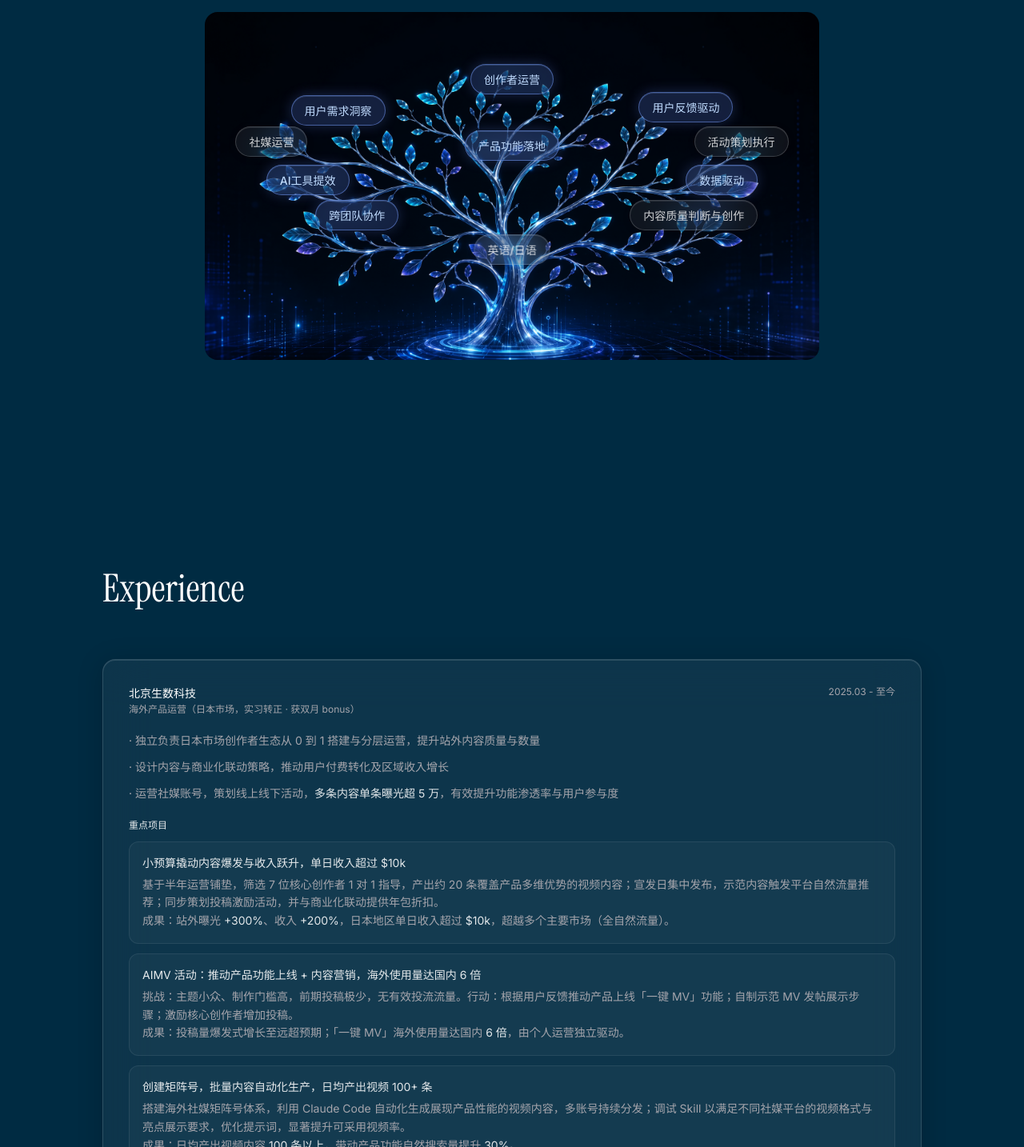
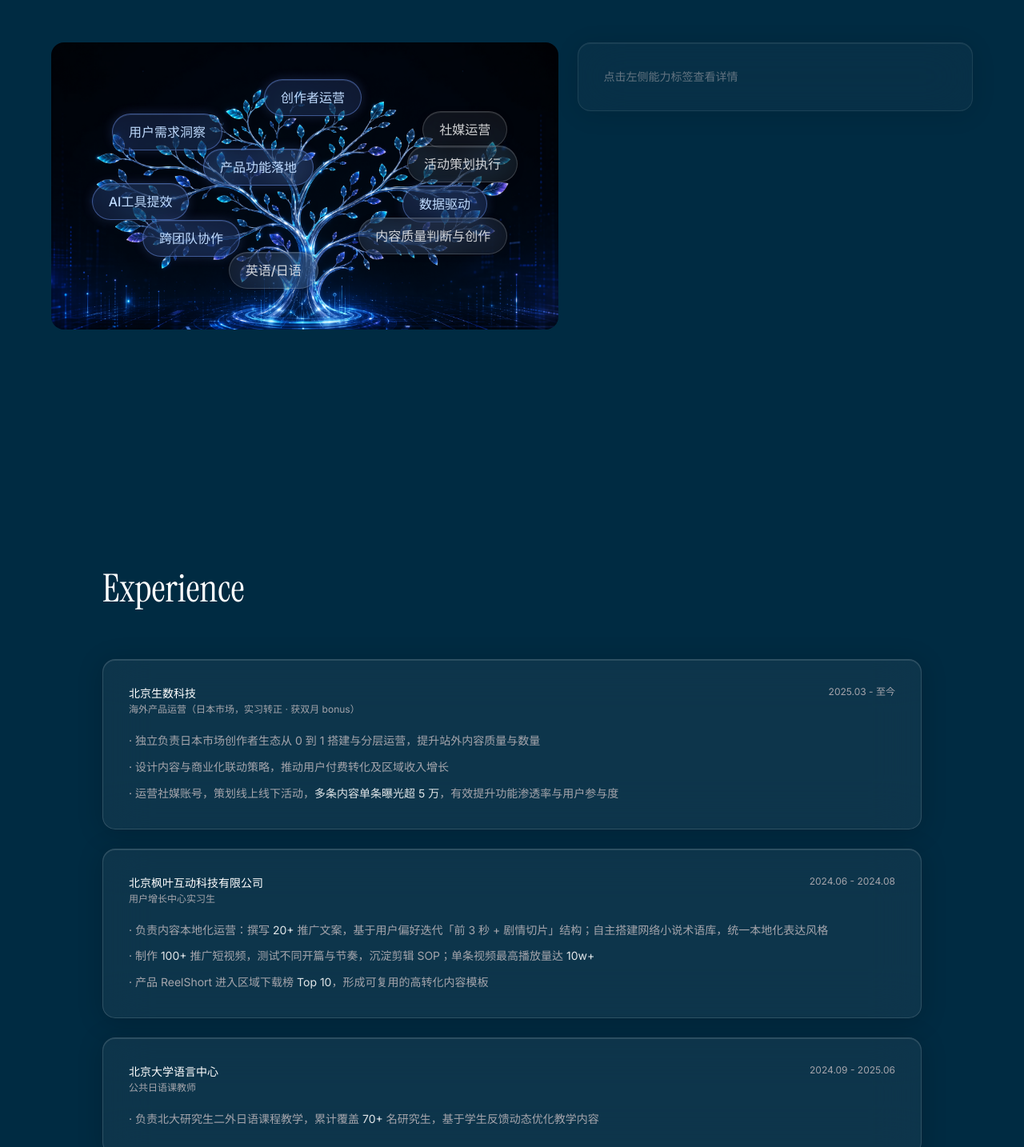
Before and after one commit to morinooto013/lsypersonal-space, a React (Vite) app: page / in a window 1280 px wide. Shown: the part 2056-3490 px from the top of the page at 80% size. Built offline with nearby package versions, Linux system fonts and the light colour scheme.

Commit message:
feat: skill tree interactive - click shows detail panel or navigates to work, remove project cards from experience

```diff
--- a/src/components/Experience.tsx
+++ b/src/components/Experience.tsx
@@ -22,38 +22,6 @@ const jobs: Job[] = [
       '独立负责日本市场创作者生态从 0 到 1 搭建与分层运营，提升站外内容质量与数量',
       '设计内容与商业化联动策略，推动用户付费转化及区域收入增长',
       <>运营社媒账号，策划线上线下活动，{hi('多条内容单条曝光超 5 万')}，有效提升功能渗透率与用户参与度</>,
-    ],
-    projects: [
-      {
-        title: <>小预算撬动内容爆发与收入跃升，{hi('单日收入超过 $10k')}</>,
-        desc: (
-          <>
-            基于半年运营铺垫，筛选 7 位核心创作者 1 对 1 指导，产出约 20 条覆盖产品多维优势的视频内容；宣发日集中发布，示范内容触发平台自然流量推荐；同步策划投稿激励活动，并与商业化联动提供年包折扣。
-            <br />
-            成果：站外曝光 {hi('+300%')}、收入 {hi('+200%')}，日本地区单日收入超过 {hi('$10k')}，超越多个主要市场（全自然流量）。
-          </>
-        ),
-      },
-      {
-        title: <>AIMV 活动：推动产品功能上线 + 内容营销，{hi('海外使用量达国内 6 倍')}</>,
-        desc: (
-          <>
-            挑战：主题小众、制作门槛高，前期投稿极少，无有效投流流量。行动：根据用户反馈推动产品上线「一键 MV」功能；自制示范 MV 发帖展示步骤；激励核心创作者增加投稿。
-            <br />
-            成果：投稿量爆发式增长至远超预期；「一键 MV」海外使用量达国内 {hi('6 倍')}，由个人运营独立驱动。
-          </>
-        ),
-      },
-      {
-        title: <>创建矩阵号，批量内容自动化生产，{hi('日均产出视频 100+ 条')}</>,
-        desc: (
-          <>
-            搭建海外社媒矩阵号体系，利用 Claude Code 自动化生成展现产品性能的视频内容，多账号持续分发；调试 Skill 以满足不同社媒平台的视频格式与亮点展示要求，优化提示词，显著提升可采用视频率。
-            <br />
-            成果：日均产出视频内容 {hi('100 条以上')}，带动产品功能自然搜索量提升 {hi('30%')}。
-          </>
-        ),
-      },
     ],
   },
   {
--- a/src/components/SkillTree.tsx
+++ b/src/components/SkillTree.tsx
@@ -1,8 +1,52 @@
+import { useState } from 'react'
+
+type SkillDetail = {
+  title: string
+  desc: string
+  result: string
+}
+
+const detailGroups: Record<string, SkillDetail> = {
+  '创作者运营': {
+    title: '小预算撬动内容爆发与收入跃升，单日收入超过 $10k',
+    desc: '基于半年运营铺垫，筛选 7 位核心创作者 1 对 1 指导，产出约 20 条覆盖产品多维优势的视频内容；宣发日集中发布，示范内容触发平台自然流量推荐；同步策划投稿激励活动，并与商业化联动提供年包折扣。',
+    result: '站外曝光 +300%、收入 +200%，日本地区单日收入超过 $10k，超越多个主要市场（全自然流量）。',
+  },
+  '数据驱动': {
+    title: '小预算撬动内容爆发与收入跃升，单日收入超过 $10k',
+    desc: '基于半年运营铺垫，筛选 7 位核心创作者 1 对 1 指导，产出约 20 条覆盖产品多维优势的视频内容；宣发日集中发布，示范内容触发平台自然流量推荐；同步策划投稿激励活动，并与商业化联动提供年包折扣。',
+    result: '站外曝光 +300%、收入 +200%，日本地区单日收入超过 $10k，超越多个主要市场（全自然流量）。',
+  },
+  '用户需求洞察': {
+    title: 'AIMV 活动：推动产品功能上线 + 内容营销，海外使用量达国内 6 倍',
+    desc: '挑战：主题小众、制作门槛高，前期投稿极少，无有效投流流量。行动：根据用户反馈推动产品上线「一键 MV」功能；自制示范 MV 发帖展示步骤；激励核心创作者增加投稿。',
+    result: '投稿量爆发式增长至远超预期；「一键 MV」海外使用量达国内 6 倍，由个人运营独立驱动。',
+  },
+  '产品功能落地': {
+    title: 'AIMV 活动：推动产品功能上线 + 内容营销，海外使用量达国内 6 倍',
+    desc: '挑战：主题小众、制作门槛高，前期投稿极少，无有效投流流量。行动：根据用户反馈推动产品上线「一键 MV」功能；自制示范 MV 发帖展示步骤；激励核心创作者增加投稿。',
+    result: '投稿量爆发式增长至远超预期；「一键 MV」海外使用量达国内 6 倍，由个人运营独立驱动。',
+  },
+  '跨团队协作': {
+    title: 'AIMV 活动：推动产品功能上线 + 内容营销，海外使用量达国内 6 倍',
+    desc: '挑战：主题小众、制作门槛高，前期投稿极少，无有效投流流量。行动：根据用户反馈推动产品上线「一键 MV」功能；自制示范 MV 发帖展示步骤；激励核心创作者增加投稿。',
+    result: '投稿量爆发式增长至远超预期；「一键 MV」海外使用量达国内 6 倍，由个人运营独立驱动。',
+  },
+  'AI工具提效': {
+    title: '创建矩阵号，批量内容自动化生产，日均产出视频 100+ 条',
+    desc: '搭建海外社媒矩阵号体系，利用 Claude Code 自动化生成展现产品性能的视频内容，多账号持续分发；调试 Skill 以满足不同社媒平台的视频格式与亮点展示要求，优化提示词，显著提升可采用视频率。',
+    result: '日均产出视频内容 100 条以上，带动产品功能自然搜索量提升 30%。',
+  },
+}
+
+const linkToWork = ['内容质量判断与创作', '社媒运营', '活动策划执行', '英语/日语']
+
 export default function SkillTree() {
+  const [activeDetail, setActiveDetail] = useState<SkillDetail | null>(null)
+
   const skills: { name: string; highlight?: boolean }[] = [
     { name: '创作者运营', highlight: true },
     { name: '用户需求洞察', highlight: true },
-    { name: '用户反馈驱动', highlight: true },
     { name: '社媒运营' },
     { name: '产品功能落地', highlight: true },
     { name: '活动策划执行' },
@@ -13,9 +57,18 @@ export default function SkillTree() {
     { name: '英语/日语' },
   ]
 
+  const handleClick = (name: string) => {
+    if (linkToWork.includes(name)) {
+      document.querySelector('#work')?.scrollIntoView({ behavior: 'smooth' })
+      setActiveDetail(null)
+    } else if (detailGroups[name]) {
+      setActiveDetail(detailGroups[name])
+    }
+  }
+
   return (
     <section id="skill-tree" className="relative z-10 min-h-screen flex items-center py-32 px-6 overflow-hidden">
-      <div className="max-w-5xl mx-auto w-full">
+      <div className="max-w-6xl mx-auto w-full">
 
         <h2
           className="text-4xl sm:text-5xl font-normal mb-12 text-foreground"
@@ -24,8 +77,10 @@ export default function SkillTree() {
           Skill Tree
         </h2>
 
-        {/* Tree with background image */}
-        <div className="relative w-full max-w-3xl mx-auto">
+        <div className="flex flex-col lg:flex-row gap-6 items-start">
+
+          {/* Tree - shifted left */}
+          <div className="relative w-full lg:w-[55%] shrink-0">
             <img
               src="/skill-tree-bg.png"
               alt=""
@@ -33,67 +88,98 @@ export default function SkillTree() {
               draggable={false}
             />
 
-          {/* Skill nodes packed tightly on the tree */}
+            {/* Skill nodes packed tightly across the tree */}
             <div className="absolute inset-0">
               <div className="relative w-full h-full">
 
-              {/* Row 1 - top */}
-              <SkillNode {...skills[0]} className="absolute top-[15%] left-1/2 -translate-x-1/2" />
+                {/* Row 1 */}
+                <SkillNode {...skills[0]} highlight={skills[0].highlight} active={activeDetail?.title === detailGroups[skills[0].name]?.title} onClick={() => handleClick(skills[0].name)} className="absolute top-[13%] left-[42%]" />
 
-              {/* Row 2 - tight */}
-              <SkillNode {...skills[1]} className="absolute top-[24%] left-[14%]" />
-              <SkillNode {...skills[2]} className="absolute top-[23%] right-[14%]" />
+                {/* Row 2 */}
+                <SkillNode {...skills[1]} highlight={skills[1].highlight} active={activeDetail?.title === detailGroups[skills[1].name]?.title} onClick={() => handleClick(skills[1].name)} className="absolute top-[25%] left-[12%]" />
+                <SkillNode {...skills[2]} highlight={skills[2].highlight} active={false} onClick={() => handleClick(skills[2].name)} className="absolute top-[24%] right-[10%]" />
 
-              {/* Row 3 - widest, three across */}
-              <SkillNode {...skills[3]} className="absolute top-[33%] left-[5%]" />
-              <SkillNode {...skills[4]} className="absolute top-[34%] left-1/2 -translate-x-1/2" />
-              <SkillNode {...skills[5]} className="absolute top-[33%] right-[5%]" />
+                {/* Row 3 */}
+                <SkillNode {...skills[3]} highlight={skills[3].highlight} active={activeDetail?.title === detailGroups[skills[3].name]?.title} onClick={() => handleClick(skills[3].name)} className="absolute top-[37%] left-[30%]" />
+                <SkillNode {...skills[4]} highlight={skills[4].highlight} active={false} onClick={() => handleClick(skills[4].name)} className="absolute top-[36%] right-[8%]" />
 
                 {/* Row 4 */}
-              <SkillNode {...skills[6]} className="absolute top-[44%] left-[10%]" />
-              <SkillNode {...skills[7]} className="absolute top-[44%] right-[10%]" />
+                <SkillNode {...skills[5]} highlight={skills[5].highlight} active={activeDetail?.title === detailGroups[skills[5].name]?.title} onClick={() => handleClick(skills[5].name)} className="absolute top-[49%] left-[8%]" />
+                <SkillNode {...skills[6]} highlight={skills[6].highlight} active={activeDetail?.title === detailGroups[skills[6].name]?.title} onClick={() => handleClick(skills[6].name)} className="absolute top-[50%] right-[14%]" />
 
                 {/* Row 5 */}
-              <SkillNode {...skills[8]} className="absolute top-[54%] left-[18%]" />
-              <SkillNode {...skills[9]} className="absolute top-[54%] right-[10%]" />
+                <SkillNode {...skills[7]} highlight={skills[7].highlight} active={activeDetail?.title === detailGroups[skills[7].name]?.title} onClick={() => handleClick(skills[7].name)} className="absolute top-[62%] left-[18%]" />
+                <SkillNode {...skills[8]} highlight={skills[8].highlight} active={false} onClick={() => handleClick(skills[8].name)} className="absolute top-[61%] right-[10%]" />
 
                 {/* Row 6 */}
-              <SkillNode {...skills[10]} className="absolute top-[64%] left-1/2 -translate-x-1/2" />
+                <SkillNode {...skills[9]} highlight={skills[9].highlight} active={false} onClick={() => handleClick(skills[9].name)} className="absolute top-[73%] left-[35%]" />
 
               </div>
             </div>
           </div>
 
+          {/* Detail panel - right side */}
+          <div className="w-full lg:w-[45%] lg:sticky lg:top-32">
+            {activeDetail ? (
+              <div className="card-glass rounded-2xl p-6 sm:p-8 animate-fade-rise">
+                <h3 className="text-foreground text-sm sm:text-base font-medium mb-4 leading-snug">
+                  {activeDetail.title}
+                </h3>
+                <p className="text-muted-foreground text-sm leading-relaxed mb-4">
+                  {activeDetail.desc}
+                </p>
+                <div className="border-t border-white/10 pt-3">
+                  <p className="text-foreground/80 text-sm leading-relaxed">
+                    <span className="text-foreground/60 text-xs mr-2">成果</span>
+                    {activeDetail.result}
+                  </p>
+                </div>
+              </div>
+            ) : (
+              <div className="card-glass rounded-2xl p-6 sm:p-8 opacity-60">
+                <p className="text-muted-foreground text-sm">点击左侧能力标签查看详情</p>
+              </div>
+            )}
+          </div>
+
+        </div>
       </div>
     </section>
   )
 }
 
-function SkillNode({ name, highlight, className }: { name: string; highlight?: boolean; className?: string }) {
+function SkillNode({ name, highlight, active, onClick, className }: {
+  name: string
+  highlight?: boolean
+  active?: boolean
+  onClick: () => void
+  className?: string
+}) {
   return (
     <div className={className}>
-      <div
-        className="rounded-full px-3 py-1 sm:px-4 sm:py-1.5 transition-all duration-300 hover:scale-105 cursor-default"
+      <button
+        onClick={onClick}
+        className={`rounded-full px-4 py-2 sm:px-5 sm:py-2.5 transition-all duration-300 hover:scale-110 cursor-pointer ${active ? 'scale-105' : ''}`}
         style={highlight ? {
-          background: 'rgba(99, 140, 255, 0.2)',
+          background: active ? 'rgba(99, 140, 255, 0.3)' : 'rgba(99, 140, 255, 0.15)',
           backdropFilter: 'blur(20px)',
           WebkitBackdropFilter: 'blur(20px)',
-          border: '1px solid rgba(120, 160, 255, 0.5)',
-          boxShadow:
-            'inset 0 1px 0 rgba(150, 190, 255, 0.2), 0 0 16px rgba(99, 140, 255, 0.25), 0 2px 8px rgba(0, 0, 0, 0.2)',
+          border: active ? '1.5px solid rgba(140, 180, 255, 0.7)' : '1px solid rgba(120, 160, 255, 0.45)',
+          boxShadow: active
+            ? 'inset 0 1px 0 rgba(180, 210, 255, 0.3), 0 0 24px rgba(99, 140, 255, 0.4), 0 2px 12px rgba(0, 0, 0, 0.2)'
+            : 'inset 0 1px 0 rgba(150, 190, 255, 0.15), 0 0 14px rgba(99, 140, 255, 0.2), 0 2px 8px rgba(0, 0, 0, 0.2)',
         } : {
           background: 'rgba(255, 255, 255, 0.06)',
           backdropFilter: 'blur(20px)',
           WebkitBackdropFilter: 'blur(20px)',
           border: '1px solid rgba(255, 255, 255, 0.18)',
-          boxShadow:
-            'inset 0 1px 0 rgba(255, 255, 255, 0.1), 0 2px 8px rgba(0, 0, 0, 0.2)',
+          boxShadow: 'inset 0 1px 0 rgba(255, 255, 255, 0.1), 0 2px 8px rgba(0, 0, 0, 0.2)',
         }}
       >
-        <span className={`text-xs sm:text-sm font-medium whitespace-nowrap ${highlight ? 'text-blue-200' : 'text-white/80'}`}>
+        <span className={`text-sm sm:text-base font-medium whitespace-nowrap ${highlight ? 'text-blue-200' : 'text-white/80'}`}>
           {name}
         </span>
-      </div>
+      </button>
     </div>
   )
 }
```
Lines whose indentation alone changed are shown as unchanged.
